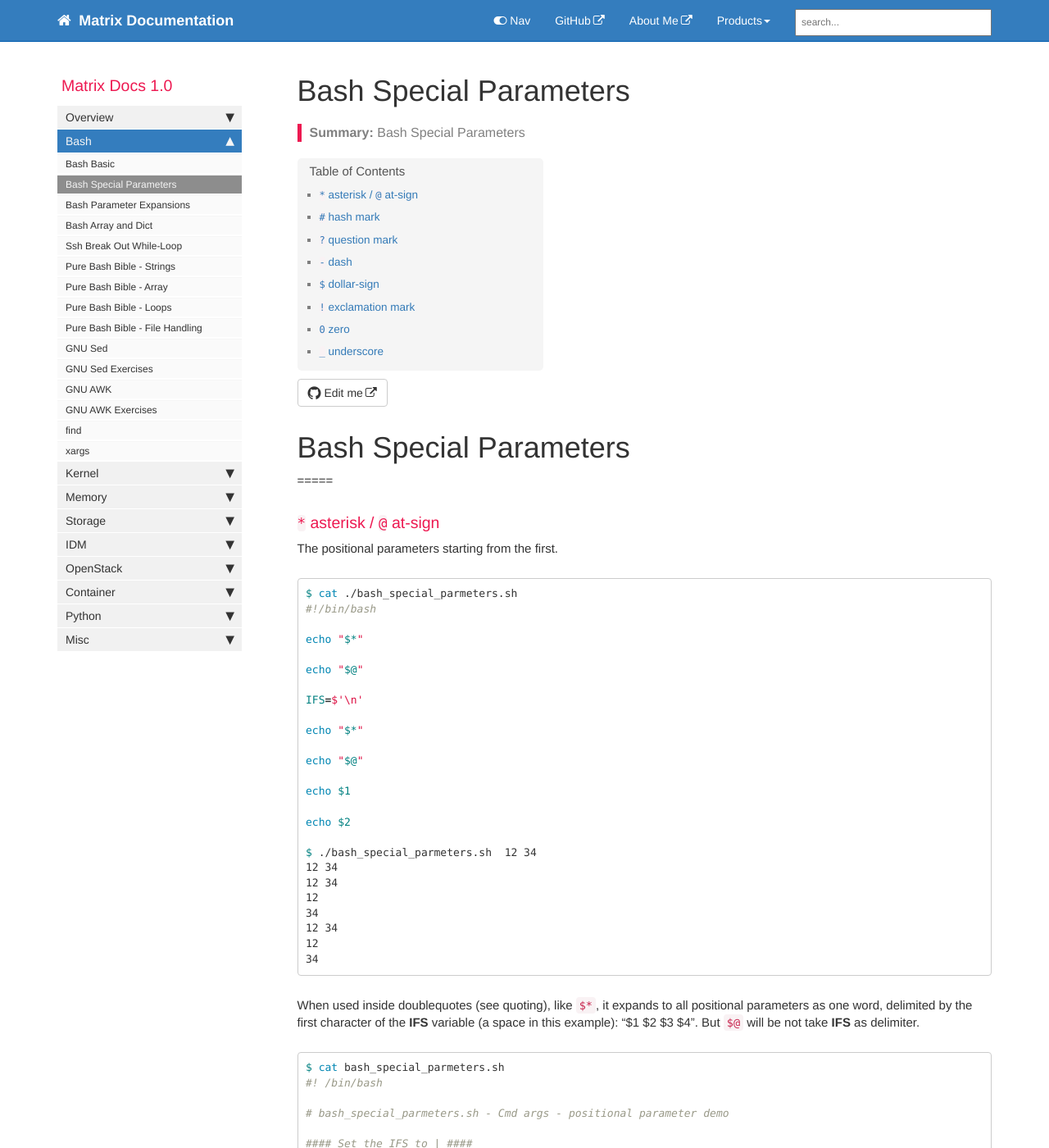
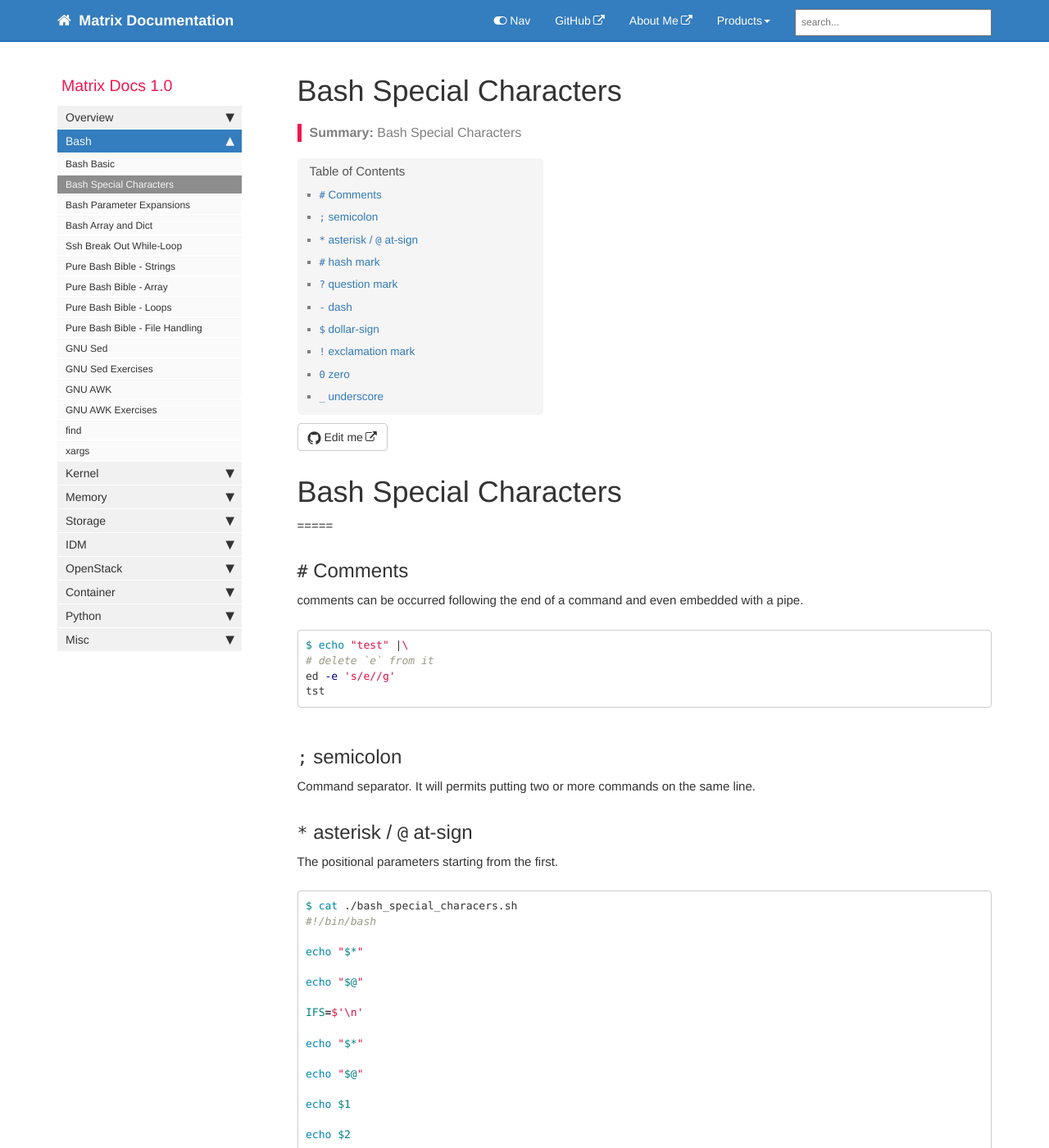
Before and after one commit to matrixzj/documentations, a Jekyll site: the page built from pages/bash/bash_special_characters.md, in a window 1280 px wide and 1400 px high. Shown: the whole window at 82% size. Built offline with Jekyll 4.4.1, drawn with Linux system fonts in a browser that asks for light colours; comment, search, counter and statistics services are not loaded; some of the changed text lies outside the part shown.

Commit message:
There are        2 files have been modified at 2023-08-07 00:14:23 . 	-rw-r--r--  1 jzou  staff  6754 Aug  6 22:28 _data/sidebars/mydoc_sidebar.yml 	-rw-r--r--  1 jzou  staff  9639 Aug  7 00:14 pages/bash/bash_basic.md There are        1 files have been added at 2023-08-07 00:14:23. 	-rw-r--r--  1 jzou  staff  3750 Aug  7 00:14 pages/bash/bash_special_characters.md There are        1 files have been deleted at 2023-08-07 00:14:23. 	pages/bash/bash_special_parameters.md No file type has been changed.

````diff
--- a/_data/sidebars/mydoc_sidebar.yml
+++ b/_data/sidebars/mydoc_sidebar.yml
@@ -37,8 +37,8 @@ entries:
       url: /bash_basic.html
       output: web, pdf
 
-    - title: Bash Special Parameters
-      url: /bash_special_parameters.html
+    - title: Bash Special Characters
+      url: /bash_special_characters.html
       output: web, pdf
 
     - title: Bash Parameter Expansions
--- a/pages/bash/bash_special_parameters.md
+++ b/pages/bash/bash_special_characters.md
@@ -1,21 +1,33 @@
 ---
-title: Bash Special Parameters
+title: Bash Special Characters
 tags: [bash]
-keywords: bash, parameters
-last_updated: Aug 5, 2023
-summary: "Bash Special Parameters"
+keywords: bash, parameters, characters
+last_updated: Aug 7, 2023
+summary: "Bash Special Characters"
 sidebar: mydoc_sidebar
-permalink: bash_special_parameters.html
+permalink: bash_special_characters.html
 folder: bash
 ---
 
-# Bash Special Parameters
+# Bash Special Characters
 =====
 
-### `*` asterisk / `@` at-sign
+## `#` Comments
+comments can be occurred following the end of a command and even embedded with a pipe.
+```bash
+$ echo "test" |\
+# delete `e` from it
+ed -e 's/e//g'
+tst
+```
+
+## `;` semicolon
+Command separator. It will permits putting two or more commands on the same line.
+
+## `*` asterisk / `@` at-sign
 The positional parameters starting from the first.
 ```bash
-$ cat ./bash_special_parmeters.sh
+$ cat ./bash_special_characers.sh
 #!/bin/bash
 
 echo "$*"
@@ -68,7 +80,7 @@ apple pear grape lemon
 apple|pear|grape|lemon
 ```
 
-### `#` hash mark
+## `#` hash mark
 Number of positional parameters (decimal)
 ```bash
 $ cat ./bash_special_parmeters.sh
@@ -80,10 +92,10 @@ $ ./bash_special_parmeters.sh  12 34
 2
 ```
 
-### `?` question mark
+## `?` question mark
 Status of the most recently executed foreground-pipeline (exit/return code)
 
-### `-` dash
+## `-` dash
 Current option flags set by the shell itself.
 ```bash
 $ cat bash_special_parmeters.sh
@@ -100,7 +112,7 @@ hB
 ehuB
 ```
 
-### `$` dollar-sign
+## `$` dollar-sign
 The process ID (PID) of the shell. In an explicit subshell it expands to the PID of the current "main shell", not the subshell. This is different from `$BASHPID`!
 ```bash
 $ echo $$; echo $BASHPID ; ( cd /usr; pstree -p | grep $$; echo "$$" )
@@ -116,7 +128,7 @@ $ echo $$; echo $BASHPID ; ( cd /usr; pstree -p | grep $$; echo "$BASHPID" )
 34977
 ```
 
-### `!` exclamation mark
+## `!` exclamation mark
 The process ID (PID) of the most recently executed background pipeline
 ```bash
 $ ping -c 1000 localhost > /dev/null  &
@@ -126,7 +138,7 @@ $ echo $!
 47589
 ```
 
-### `0` zero
+## `0` zero
 The name of the shell or the shell script (filename).
 ```bash
 $ echo $0
@@ -141,7 +153,7 @@ $ ./bash_special_parmeters.sh
 ./bash_special_parmeters.sh
 ```
 
-### `_` underscore
+## `_` underscore
 A kind of catch-all parameter. Directly after shell invocation, it's set to the filename used to invoke Bash, or the absolute or relative path to the script, just like $0 would show it. Subsequently, expands to the last argument to the previous command.
 ```bash
 $ cat bash_special_parmeters.sh
@@ -165,3 +177,5 @@ test
 ```
 
 [More about bash special parameters and shell vaviables](https://wiki.bash-hackers.org/syntax/shellvars)
+
+{% include links.html %}
````
Also changed, not shown: pages/bash/bash_basic.md (+1 -1 lines).
